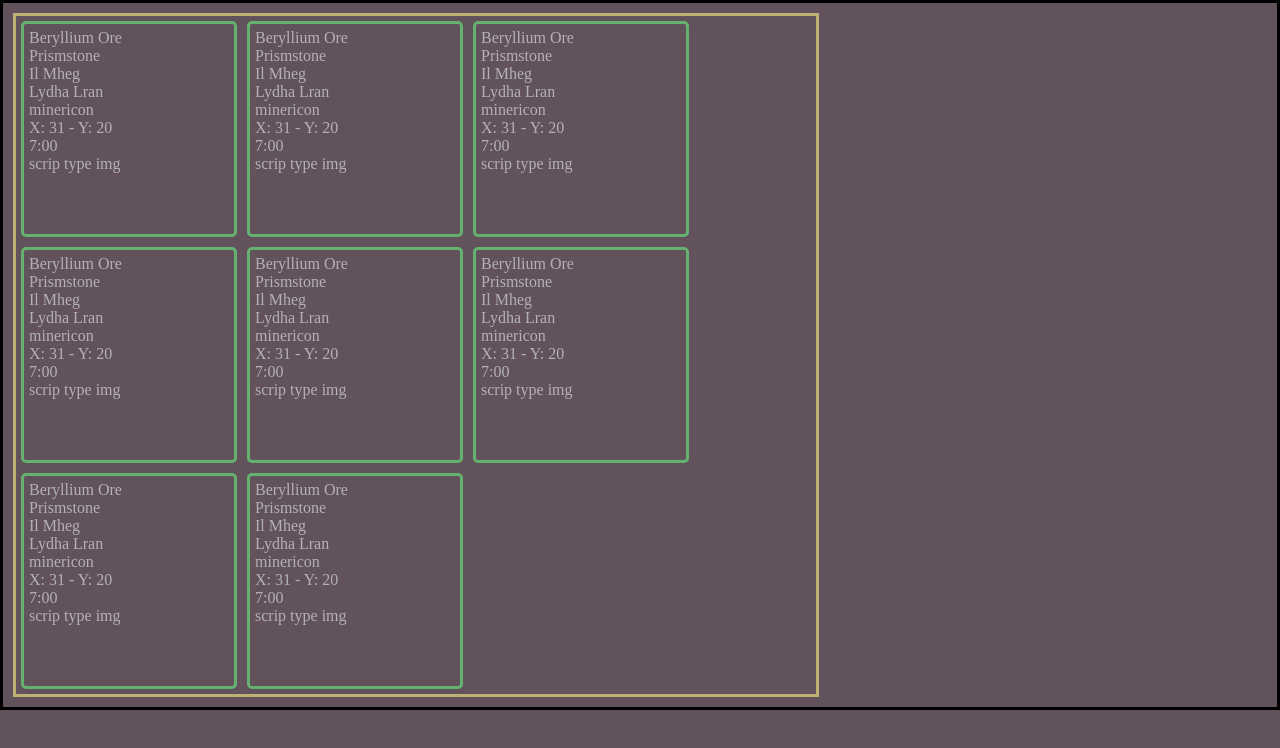
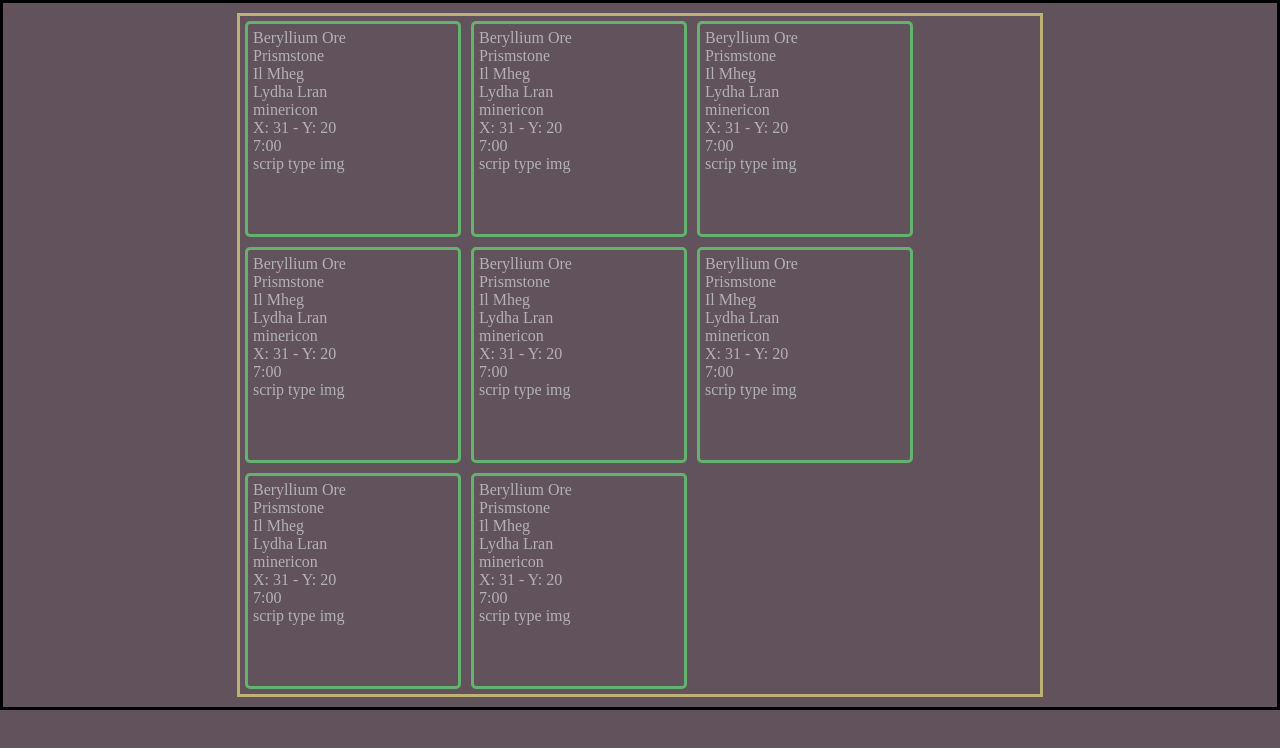
Before and after one commit to Apurril/ffxiv-timers, a React app: page / in a window 1280 px wide. Shown: the top 748 px of the page. Built offline with nearby package versions, Linux system fonts and the light colour scheme.

Commit message:
green-temp

```diff
--- a/src/components/App.css
+++ b/src/components/App.css
@@ -1,4 +1,5 @@
- .idk {
+.idk {
+  display: flex;
   border: solid;
   border-color: black;
   /* display: inline-flex; */
@@ -7,8 +8,10 @@
 
 .card-container {
   max-width: 800px;
+  margin: 0 auto;
   margin: 10px;
   display: flex;
+  flex-direction: row;
   flex-wrap: wrap;
   /* align-items: flex-start; */
 
@@ -18,6 +21,7 @@
 }
 
 .card {
+  width: 250px;
   border: solid;
   border-color: rgb(101, 177, 111);
   border-radius: 5px;
```
